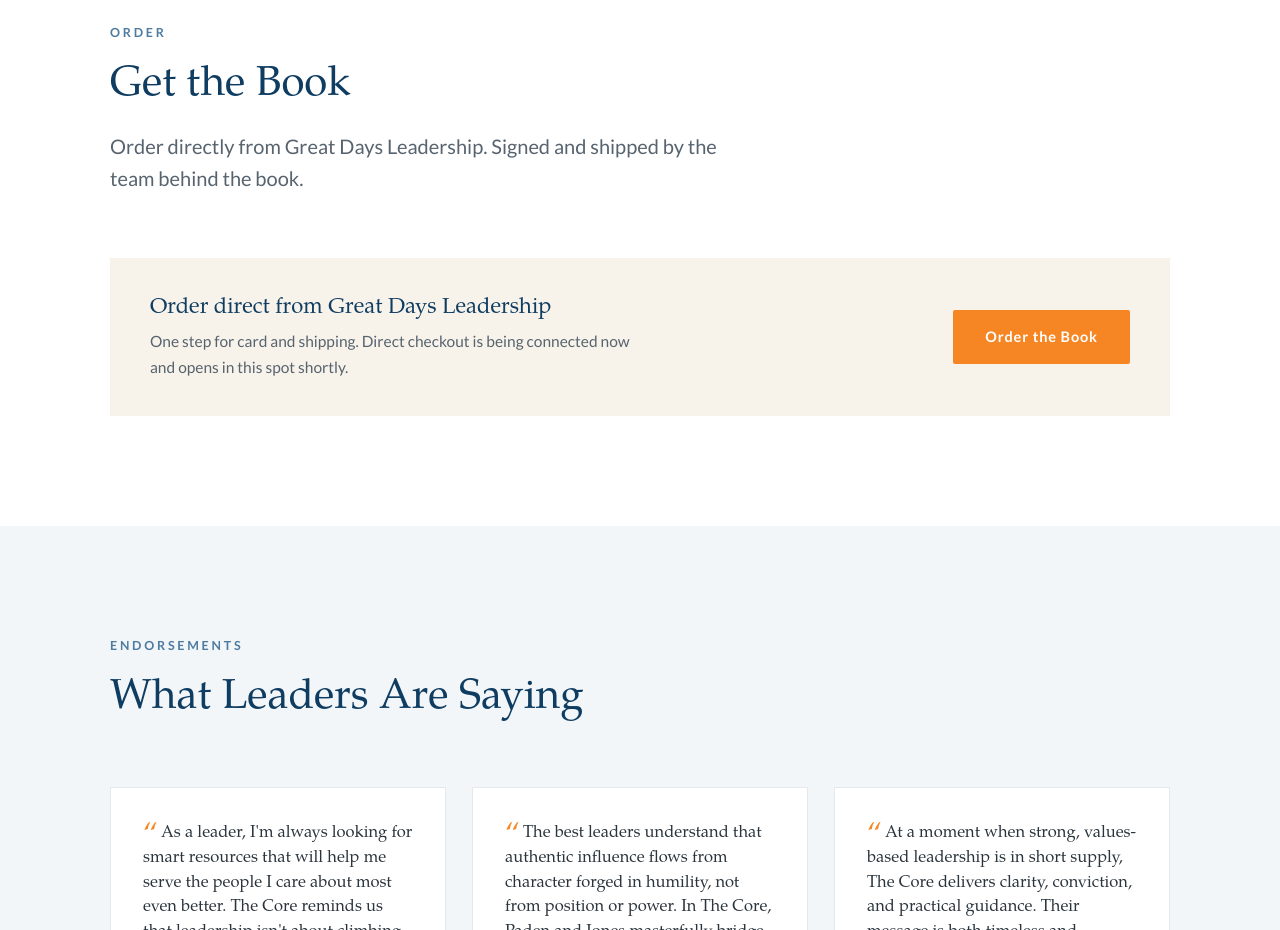
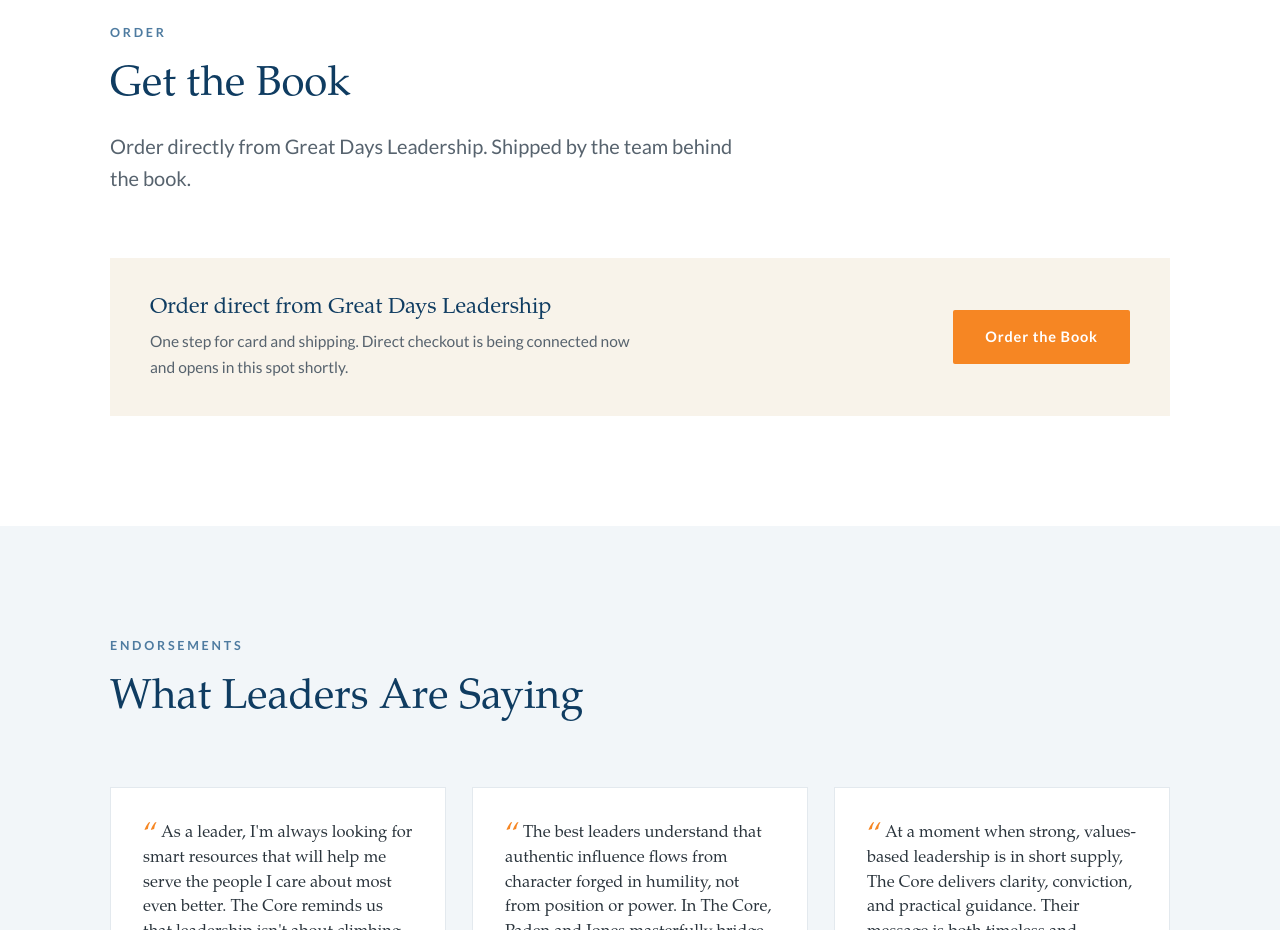
Before and after one commit to greatdaysleadership/gdl-website, a website: page the-core-book.html in a window 1280 px wide. Shown: the part 3260-4190 px from the top of the page. Drawn offline with Linux system fonts and the light colour scheme.

Commit message:
Remove signed-copy language from the book page

```diff
--- a/the-core-book.html
+++ b/the-core-book.html
@@ -166,7 +166,7 @@
     <div class="section-head reveal">
       <span class="eyebrow">Order</span>
       <h2>Get the Book</h2>
-      <p class="lede">Order directly from Great Days Leadership. Signed and shipped by the team behind the book.</p>
+      <p class="lede">Order directly from Great Days Leadership. Shipped by the team behind the book.</p>
     </div>
     <!-- Direct-purchase slot: replace the span below with <a class="btn btn-primary" href="SQUARE_PAYMENT_LINK">Order the Book</a> once the Square link arrives. Square checkout collects card and shipping address; GDL ships from office supply. -->
     <div id="direct-purchase" class="reveal" style="background:var(--cream); padding:36px 40px; display:flex; align-items:center; justify-content:space-between; gap:24px; flex-wrap:wrap;">
```
